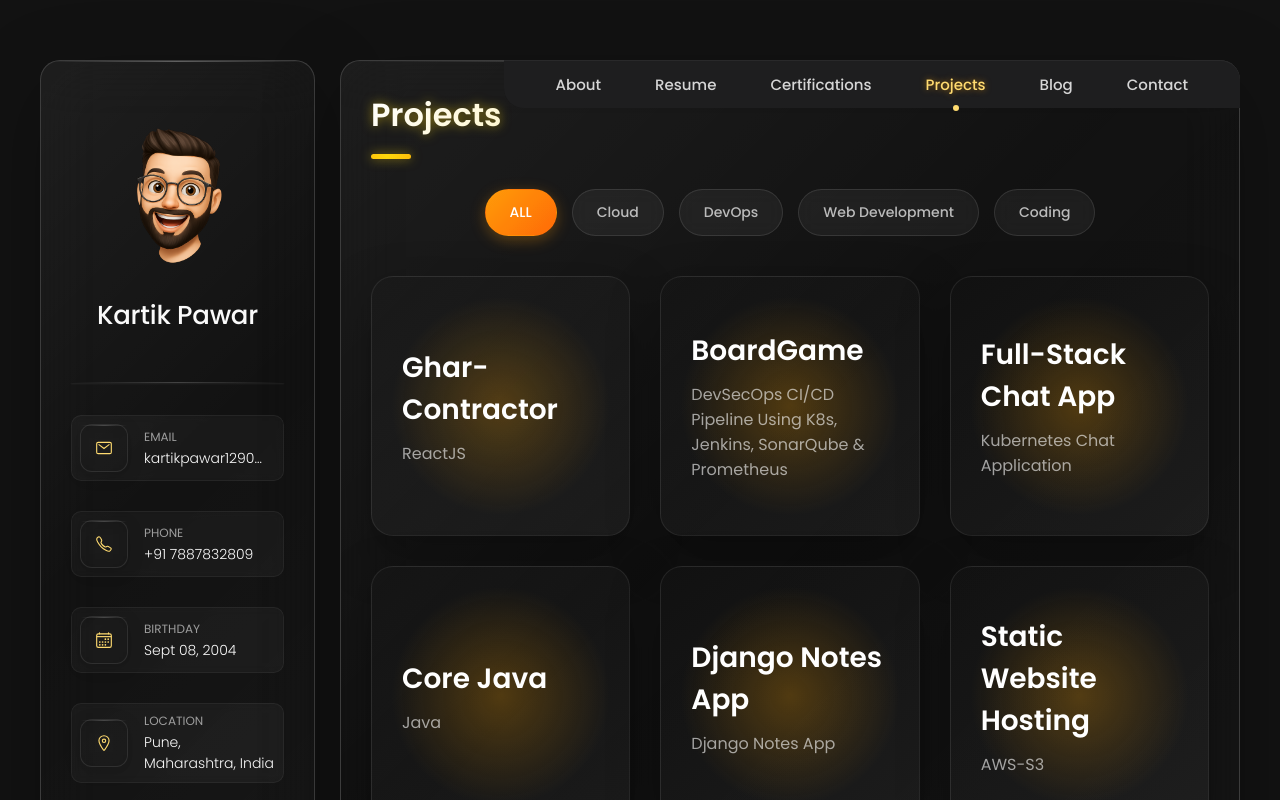
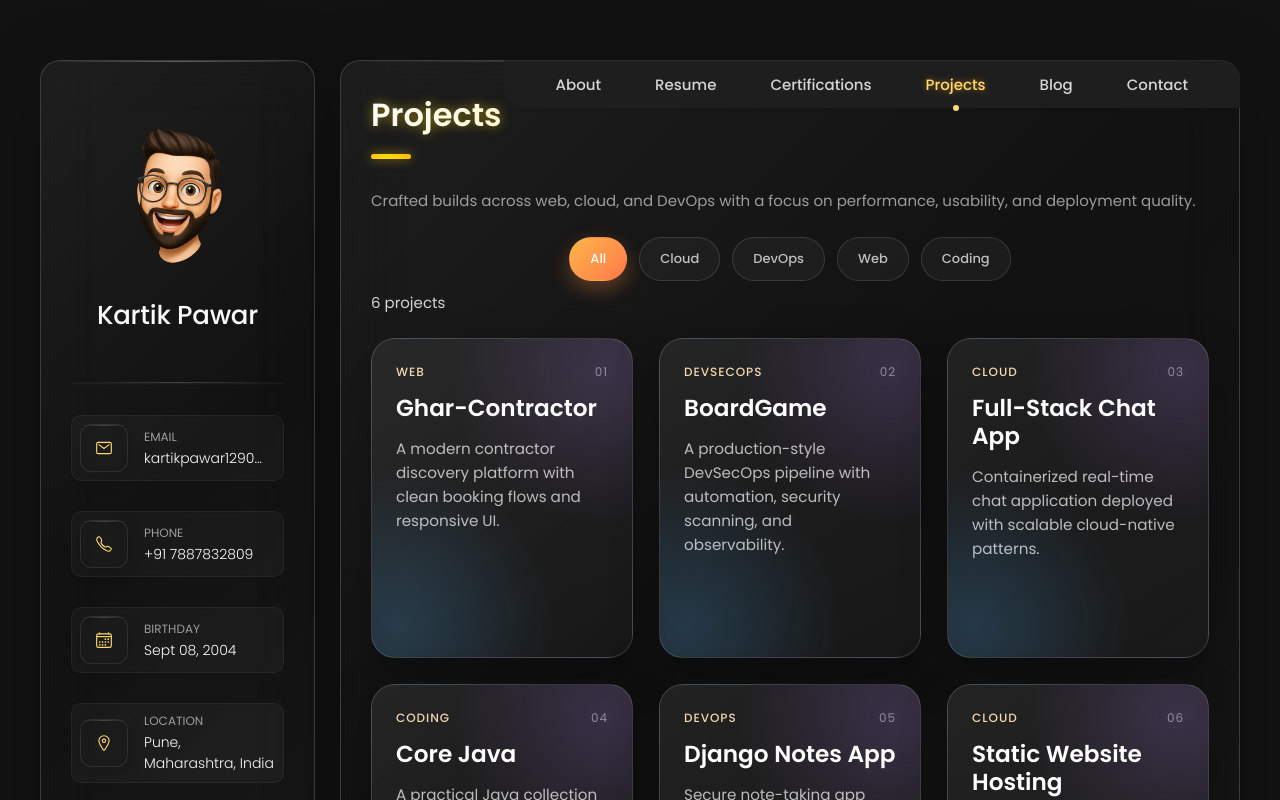
Before and after one commit to Kartikpawar143/My-Portfolio, a React (Vite) app: page / in a window 1280 px wide. Both pictures are taken after a click on the button "Projects". Shown: the top 800 px of the page. Built offline with nearby package versions, Linux system fonts and the light colour scheme.

Commit message:
project in progress

```diff
--- a/src/components/ProjectCard.jsx
+++ b/src/components/ProjectCard.jsx
@@ -1,32 +1,35 @@
-function ProjectCard({ title, link, subtitle1, subtitle2 }) {
+function ProjectCard({ title, link, description, subtitle2, stack = [], index }) {
   return (
-    <li className="project-item active">
-      <div className="flip-card">
-        <div className="flip-card-inner">
+    <li className="project-item">
+      <div className="project-3d-shell">
+        <div className="project-3d-card">
+          <div className="project-flip-inner">
+            <div className="project-face project-front">
+              <p className="project-kicker">
+                {subtitle2}
+                <span>{String(index).padStart(2, "0")}</span>
+              </p>
 
-          {/* FRONT */}
-          <div className="flip-card-front">
-            <h3>{title}</h3>
-            <p>{subtitle1}</p>
+              <h3>{title}</h3>
+              <p className="project-description">{description}</p>
+            </div>
+
+            <div className="project-face project-back">
+              <h4>{title}</h4>
+              <p className="project-back-title">Keywords</p>
+              <div className="project-tag-list">
+                {stack.map((item) => (
+                  <span className="project-tag" key={item}>
+                    {item}
+                  </span>
+                ))}
+              </div>
+
+              <a className="project-link-btn" href={link} target="_blank" rel="noreferrer">
+                View Project
+              </a>
+            </div>
           </div>
-
-          {/* BACK */}
-          <div className="flip-card-back">
-            <h3>{title}</h3>
-            <p>{subtitle2}</p>
-
-            <ul>
-              <li>UI/UX</li>
-              <li>Modern Design</li>
-              <li>Tailwind CSS</li>
-              <li>Kokonut UI</li>
-            </ul>
-
-            <a href={link} target="_blank" rel="noreferrer">
-              Start today →
-            </a>
-          </div>
-
         </div>
       </div>
     </li>
--- a/src/components/Projects.jsx
+++ b/src/components/Projects.jsx
@@ -8,45 +8,51 @@ function Projects({ active }) {
     {
       title: "Ghar-Contractor",
       link: "https://project-gc.vercel.app/",
-      subtitle1: "ReactJS",
+      description: "A modern contractor discovery platform with clean booking flows and responsive UI.",
       subtitle2: "Web",
+      stack: ["React", "UI Design", "Responsive"],
       category: "web",
     },
     {
       title: "BoardGame",
       link: "https://github.com/Kartikpawar143/BoardGame",
-      subtitle1:
-        "DevSecOps CI/CD Pipeline Using K8s, Jenkins, SonarQube & Prometheus",
+      description:
+        "A production-style DevSecOps pipeline with automation, security scanning, and observability.",
       subtitle2: "DevSecOps",
+      stack: ["Kubernetes", "Jenkins", "Prometheus"],
       category: "devops",
     },
     {
       title: "Full-Stack Chat App",
       link: "https://github.com/Kartikpawar143/Full-Stack-ChatApp.git",
-      subtitle1: "Kubernetes Chat Application",
-      subtitle2: "Kubernetes",
+      description: "Containerized real-time chat application deployed with scalable cloud-native patterns.",
+      subtitle2: "Cloud",
+      stack: ["Node.js", "MongoDB", "Kubernetes"],
       category: "cloud",
     },
     {
       title: "Core Java",
       link:
         "https://github.com/Kartikpawar143/Coding-Related/tree/main/Core%20Java%20codes",
-      subtitle1: "Java",
-      subtitle2: "Project",
+      description: "A practical Java collection focused on core concepts, OOP, and coding fundamentals.",
+      subtitle2: "Coding",
+      stack: ["Core Java", "OOP", "DSA"],
       category: "coding",
     },
     {
       title: "Django Notes App",
       link: "https://github.com/Kartikpawar143/Django-notes-app",
-      subtitle1: "Django Notes App",
-      subtitle2: "Docker",
+      description: "Secure note-taking app with backend logic, auth-ready structure, and container support.",
+      subtitle2: "DevOps",
+      stack: ["Django", "Docker", "PostgreSQL"],
       category: "devops",
     },
     {
       title: "Static Website Hosting",
       link: "https://github.com/Kartikpawar143/AWS-S3",
-      subtitle1: "AWS-S3",
-      subtitle2: "AWS",
+      description: "Cloud hosting workflow for static assets with lightweight deployment and global delivery.",
+      subtitle2: "Cloud",
+      stack: ["AWS S3", "CloudFront", "IAM"],
       category: "cloud",
     },
   ];
@@ -62,17 +68,21 @@ function Projects({ active }) {
         <h2 className="h2 article-title">Projects</h2>
       </header>
 
-      {/* Filter Buttons */}
+      <p className="project-intro">
+        Crafted builds across web, cloud, and DevOps with a focus on performance, usability, and deployment quality.
+      </p>
+
       <div className="project-filters">
         {[
-          { key: "all", label: "ALL" },
+          { key: "all", label: "All" },
           { key: "cloud", label: "Cloud" },
           { key: "devops", label: "DevOps" },
-          { key: "web", label: "Web Development" },
-          { key: "coding", label: "Coding" }
+          { key: "web", label: "Web" },
+          { key: "coding", label: "Coding" },
         ].map((cat) => (
           <button
             key={cat.key}
+            type="button"
             className={filter === cat.key ? "active" : ""}
             onClick={() => setFilter(cat.key)}
           >
@@ -81,11 +91,16 @@ function Projects({ active }) {
         ))}
       </div>
 
+      <p className="project-count">{filteredProjects.length} projects</p>
+
       <ul className="project-list">
         {filteredProjects.map((project, index) => (
-          <ProjectCard key={index} {...project} />
+          <ProjectCard key={index} {...project} index={index + 1} />
         ))}
       </ul>
+      {filteredProjects.length === 0 && (
+        <p className="project-empty">No projects found for this category.</p>
+      )}
     </article>
   );
 }
--- a/src/style.css
+++ b/src/style.css
@@ -1093,160 +1093,265 @@ main {
 .project-list {
   display: grid;
   grid-template-columns: repeat(auto-fit, minmax(320px, 1fr));
-  gap: 30px;
-  margin-top: 20px;
-}
-
-/* Project flip card effect */
-.flip-card {
-  width: 100%;
-  height: 260px;
-  perspective: 1200px;
+  gap: 26px;
+  margin-top: 24px;
 }
 
 .project-item {
   list-style: none;
-}
-
-.flip-card-inner {
+  display: block !important;
+  opacity: 1 !important;
+  visibility: visible !important;
+}
+
+.project-intro {
+  margin-top: 4px;
+  color: var(--light-gray-70);
+  font-size: var(--fs-6);
+  line-height: 1.6;
+}
+
+.project-3d-shell {
+  position: relative;
+  perspective: 1300px;
+}
+
+.project-3d-card {
+  position: relative;
+  height: 320px;
+  border-radius: 24px;
+  transform-style: preserve-3d;
+  transition: transform 0.4s ease;
+}
+
+.project-flip-inner {
+  position: relative;
   width: 100%;
   height: 100%;
-  position: relative;
+  border-radius: 24px;
   transform-style: preserve-3d;
-  transition: transform 0.8s cubic-bezier(.4,.2,.2,1);
-}
-
-.flip-card:hover .flip-card-inner {
+  transition: transform 0.8s cubic-bezier(.4,.2,.2,1), box-shadow 0.4s ease;
+  box-shadow: 0 20px 45px rgba(0, 0, 0, 0.36);
+}
+
+.project-3d-shell:hover .project-flip-inner,
+.project-3d-shell:focus-within .project-flip-inner {
   transform: rotateY(180deg);
 }
 
-.flip-card-front,
-.flip-card-back {
-  position: absolute;
-  width: 100%;
-  height: 100%;
-  border-radius: 22px;
-  padding: 30px;
+.project-face {
+  position: absolute;
+  inset: 0;
+  border-radius: 24px;
+  border: 1px solid rgba(255, 255, 255, 0.14);
+  padding: 24px;
+  display: flex;
+  flex-direction: column;
+  gap: 14px;
   backface-visibility: hidden;
   -webkit-backface-visibility: hidden;
+  overflow: hidden;
+}
+
+.project-front {
+  background:
+    radial-gradient(circle at 10% 90%, rgba(76, 183, 255, 0.2), transparent 42%),
+    radial-gradient(circle at 90% 10%, rgba(178, 132, 255, 0.18), transparent 42%),
+    linear-gradient(150deg, rgba(255, 255, 255, 0.06), rgba(255, 255, 255, 0.01)),
+    #141414;
+}
+
+.project-front::before,
+.project-back::before {
+  content: "";
+  position: absolute;
+  inset: 0;
+  opacity: 0.08;
+  background-image: radial-gradient(rgba(255, 255, 255, 0.7) 0.6px, transparent 0.6px);
+  background-size: 4px 4px;
+  pointer-events: none;
+}
+
+.project-back {
+  transform: rotateY(180deg);
+  background:
+    radial-gradient(circle at 12% 15%, rgba(255, 189, 116, 0.22), transparent 40%),
+    radial-gradient(circle at 85% 85%, rgba(255, 148, 214, 0.2), transparent 44%),
+    linear-gradient(150deg, rgba(255, 255, 255, 0.06), rgba(255, 255, 255, 0.01)),
+    #151515;
+}
+
+.project-back h4 {
+  font-size: 1.35rem;
+  line-height: 1.2;
+  color: #fff;
+}
+
+.project-back-title {
+  font-size: 12px;
+  text-transform: uppercase;
+  letter-spacing: 0.08em;
+  color: rgba(255, 255, 255, 0.72);
+  margin-top: 2px;
+}
+
+.project-kicker {
   display: flex;
-  flex-direction: column;
-  justify-content: center;
-  background: linear-gradient(145deg, #111111, #1b1b1b);
-  border: 1px solid rgba(255,255,255,0.08);
-  box-shadow: 0 20px 50px rgba(0,0,0,0.4);
-}
-
-/* Front side */
-.flip-card-front {
-  background: radial-gradient(circle at center, rgba(255, 165, 0, 0.25), transparent 60%), linear-gradient(145deg, #111111, #1b1b1b);
-}
-
-.flip-card-front h3 {
-  font-size: 28px;
-  font-weight: 700;
+  justify-content: space-between;
+  align-items: center;
+  font-size: 12px;
+  letter-spacing: 0.08em;
+  text-transform: uppercase;
+  color: #f4d8b0;
+  font-weight: var(--fw-500);
+}
+
+.project-kicker span {
+  color: rgba(255, 255, 255, 0.45);
+  font-weight: var(--fw-400);
+}
+
+.project-front h3 {
+  font-size: 1.45rem;
+  line-height: 1.2;
   color: #fff;
-  margin-bottom: 10px;
-}
-
-.flip-card-front p {
-  color: rgba(255,255,255,0.6);
-  font-size: 16px;
-}
-
-/* Back side */
-.flip-card-back {
-  transform: rotateY(180deg);
-}
-
-.flip-card-back h3 {
-  font-size: 22px;
-  margin-bottom: 15px;
-  color: #fff;
-}
-
-.flip-card-back p {
-  color: rgba(255,255,255,0.7);
-  margin-bottom: 15px;
-}
-
-.flip-card-back ul {
-  list-style: none;
-  padding: 0;
-  margin-bottom: 20px;
-}
-
-.flip-card-back ul li {
-  margin-bottom: 8px;
-  color: rgba(255,255,255,0.75);
+}
+
+.project-description {
+  color: rgba(255, 255, 255, 0.7);
+  line-height: 1.58;
+  font-size: 0.95rem;
+}
+
+.project-front .project-description {
+  flex: 1;
+  overflow: auto;
+}
+
+.project-tag-list {
+  display: flex;
+  flex-wrap: wrap;
+  gap: 8px;
+}
+
+.project-tag {
+  padding: 6px 10px;
+  border-radius: 999px;
+  font-size: 11px;
+  letter-spacing: 0.03em;
+  color: rgba(255, 255, 255, 0.84);
+  background: rgba(255, 255, 255, 0.08);
+  border: 1px solid rgba(255, 255, 255, 0.1);
+}
+
+.project-link-btn {
   position: relative;
-  padding-left: 18px;
-}
-
-.flip-card-back ul li::before {
-  content: "→";
-  position: absolute;
-  left: 0;
-  color: #ffb300;
-}
-
-.flip-card-back a {
   margin-top: auto;
-  display: inline-block;
-  padding: 12px 20px;
-  border-radius: 12px;
-  background: linear-gradient(135deg, #ff9900, #ff6600);
-  color: white;
-  font-weight: 600;
+  width: fit-content;
+  padding: 10px 18px;
+  border-radius: 14px 4px 14px 4px;
   text-decoration: none;
-  transition: 0.3s ease;
-}
-
-.flip-card-back a:hover {
-  transform: translateX(5px);
+  color: rgba(255, 255, 255, 0.92);
+  font-weight: var(--fw-500);
+  letter-spacing: 0.04em;
+  background: rgba(255, 255, 255, 0.05);
+  border: 1px solid rgba(255, 255, 255, 0.26);
+  box-shadow: none;
+  backdrop-filter: blur(8px);
+  -webkit-backdrop-filter: blur(8px);
+  transition: background 0.25s ease, border-color 0.25s ease;
+}
+
+.project-link-btn::before {
+  content: "";
+  position: absolute;
+  left: 8px;
+  right: 8px;
+  bottom: 5px;
+  height: 1px;
+  background: linear-gradient(90deg, transparent, rgba(255, 255, 255, 0.55), transparent);
+}
+
+.project-link-btn:hover {
+  background: rgba(255, 255, 255, 0.1);
+  border-color: rgba(255, 210, 145, 0.55);
+}
+
+.project-link-btn:active {
+  background: rgba(255, 255, 255, 0.1);
 }
 
 /* Project Filters */
 .project-filters {
   display: flex;
   justify-content: center;
-  gap: 15px;
-  margin-bottom: 40px;
+  gap: 12px;
+  margin: 24px 0 10px;
   flex-wrap: wrap;
 }
 
 .project-filters button {
-  padding: 12px 24px;
-  border: none;
-  border-radius: 25px;
-  background: rgba(255, 255, 255, 0.05);
-  backdrop-filter: blur(10px);
-  -webkit-backdrop-filter: blur(10px);
-  color: rgba(255, 255, 255, 0.7);
-  font-size: 14px;
-  font-weight: 500;
+  padding: 11px 20px;
+  border: 1px solid rgba(255, 255, 255, 0.12);
+  border-radius: 999px;
+  background: rgba(255, 255, 255, 0.04);
+  color: rgba(255, 255, 255, 0.72);
+  font-size: 13px;
+  font-weight: var(--fw-500);
   cursor: pointer;
-  transition: all 0.3s ease;
-  border: 1px solid rgba(255, 255, 255, 0.1);
+  transition: all 0.25s ease;
 }
 
 .project-filters button:hover {
-  background: rgba(255, 255, 255, 0.1);
-  color: rgba(255, 255, 255, 0.9);
+  color: rgba(255, 255, 255, 0.92);
+  border-color: rgba(255, 184, 98, 0.44);
+  background: rgba(255, 167, 79, 0.12);
   transform: translateY(-2px);
-  border-color: rgba(255, 165, 0, 0.3);
 }
 
 .project-filters button.active {
-  background: linear-gradient(135deg, #ff9900, #ff6600);
-  color: white;
+  color: #fff;
   border-color: transparent;
-  box-shadow: 0 4px 15px rgba(255, 153, 0, 0.3);
+  background: linear-gradient(135deg, #ffb347, #ff7744);
+  box-shadow: 0 8px 20px rgba(255, 140, 64, 0.32);
 }
 
 .project-filters button.active:hover {
-  transform: translateY(-2px) scale(1.05);
-  box-shadow: 0 6px 20px rgba(255, 153, 0, 0.4);
+  transform: translateY(-2px) scale(1.02);
+}
+
+.project-empty {
+  color: var(--light-gray-70);
+  padding: 14px 4px;
+  font-size: var(--fs-6);
+}
+
+.project-count {
+  color: rgba(255, 255, 255, 0.82);
+  font-size: var(--fs-7);
+  margin: 4px 0 12px;
+}
+
+@media (prefers-reduced-motion: reduce) {
+  .project-flip-inner,
+  .project-link-btn,
+  .project-filters button {
+    transition: none;
+  }
+
+  .project-3d-shell:hover .project-flip-inner,
+  .project-3d-shell:focus-within .project-flip-inner {
+    transform: none;
+  }
+}
+
+/* Legacy class names kept for compatibility */
+.flip-card,
+.flip-card-inner,
+.flip-card-front,
+.flip-card-back {
+  width: 100%;
+  height: auto;
 }
 
 /*-----------------------------------*\
@@ -1915,17 +2020,23 @@ textarea.form-input {
     font-size: 12px;
   }
 
-  .flip-card {
-    height: 220px;
-  }
-
-  .flip-card-front,
-  .flip-card-back {
-    padding: 20px;
-  }
-
-  .flip-card-front h3 {
-    font-size: 22px;
+  .project-3d-card,
+  .project-face {
+    height: 260px;
+  }
+
+  .project-face {
+    padding: 18px;
+    gap: 10px;
+  }
+
+  .project-front h3,
+  .project-back h4 {
+    font-size: 1.22rem;
+  }
+
+  .project-description {
+    font-size: 0.88rem;
   }
 }
 
```
